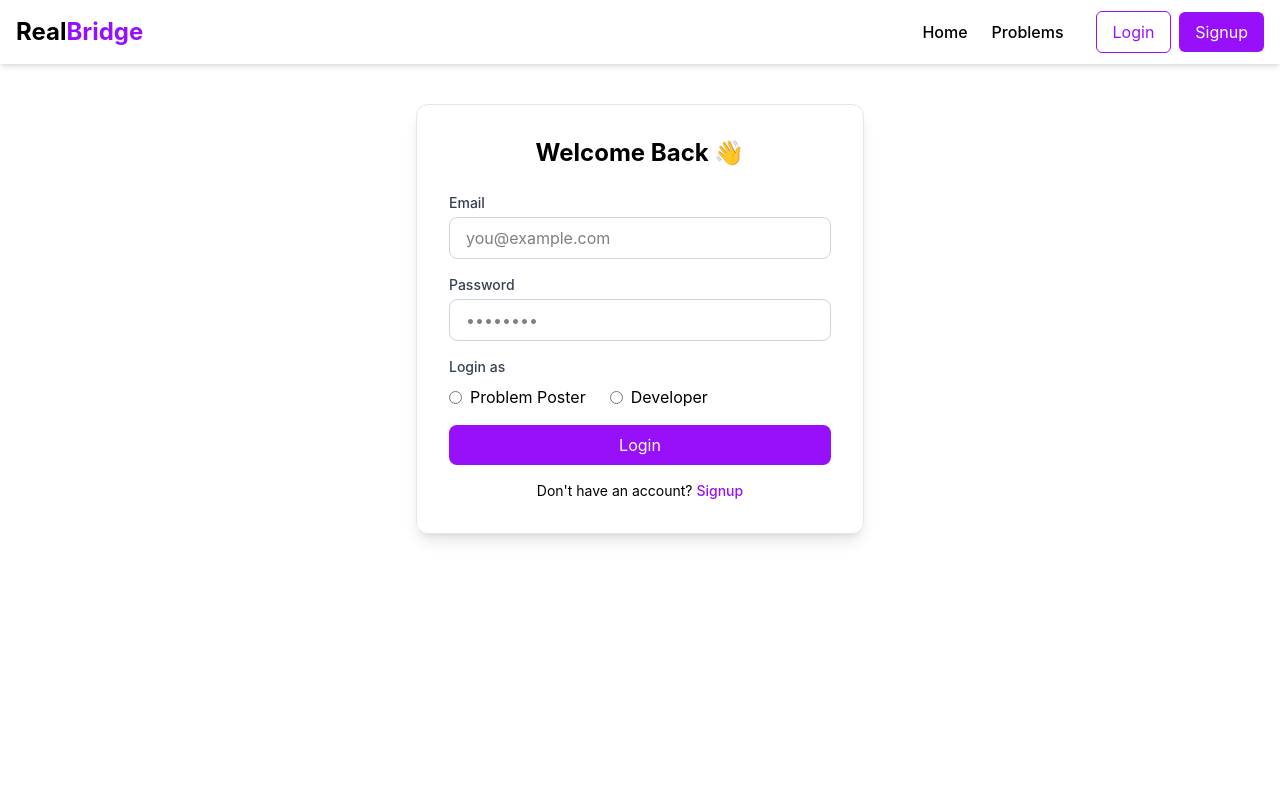
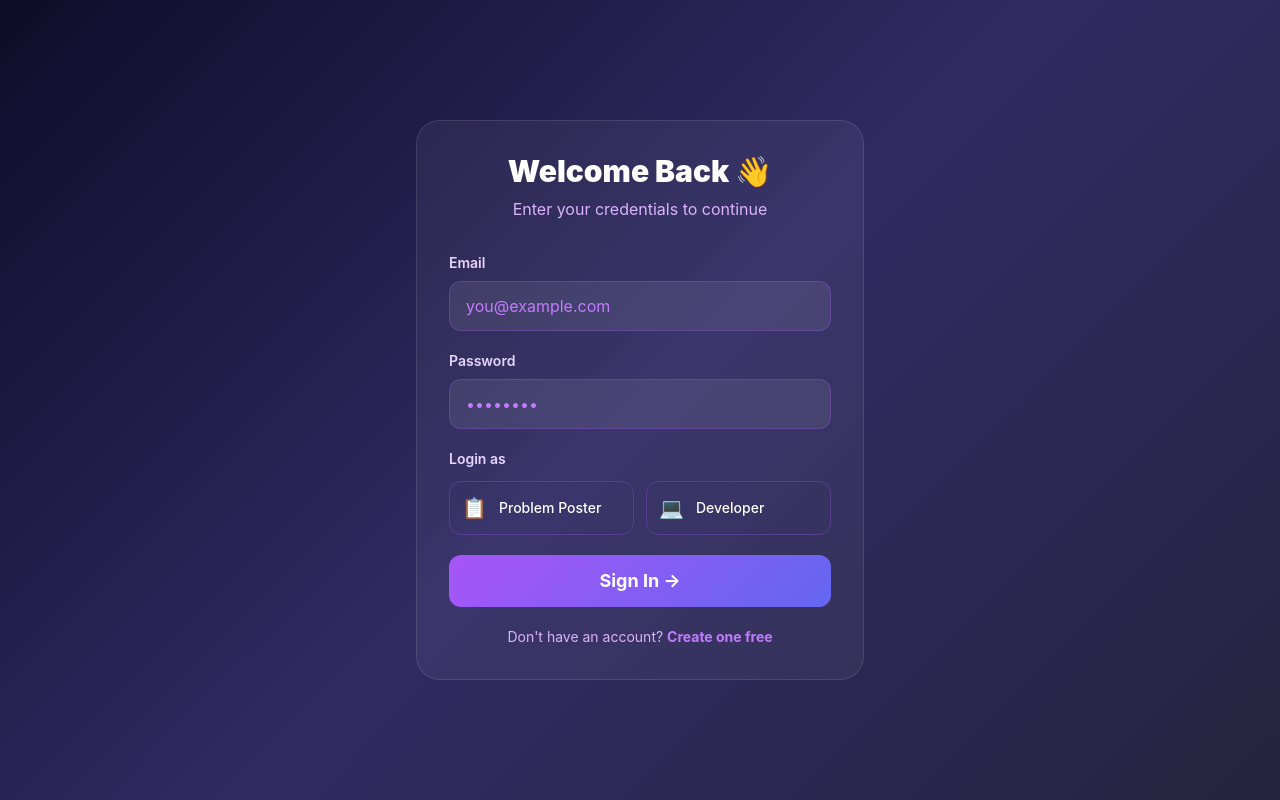
Before and after one commit to PrashansaMishra-max/RealBridge, a React app in the folder frontend/: page /login in a window 1280 px wide. Built offline with nearby package versions, Linux system fonts and the light colour scheme; the HTML template or start-up script is replaced by a standard one.

Commit message:
Redesigned Login page

```diff
--- a/frontend/src/components/auth/Login.jsx
+++ b/frontend/src/components/auth/Login.jsx
@@ -1,20 +1,15 @@
 import React, { useState } from 'react'
-import Navbar from '../shared/Navbar'
 import { Link, useNavigate } from 'react-router-dom'
 import axios from 'axios'
+import { useDispatch } from 'react-redux'
+import { setUser } from '../../redux/authSlice'
+import { toast } from 'sonner'
+import { Loader2, Mail, Lock, Zap } from 'lucide-react'
 import { USER_API_END_POINT } from '../../utils/constant'
-import { useDispatch } from 'react-redux'
-import { setUser, setLoading } from '../../redux/authSlice'
-import { toast } from 'sonner'
-import { Loader2 } from 'lucide-react'
 
 const Login = () => {
-    const [input, setInput] = useState({
-        email: "",
-        password: "",
-        role: "",
-    });
-    const [loading, setLoadingState] = useState(false);
+    const [input, setInput] = useState({ email: "", password: "", role: "" });
+    const [loading, setLoading] = useState(false);
     const navigate = useNavigate();
     const dispatch = useDispatch();
 
@@ -24,9 +19,10 @@ const Login = () => {
 
     const submitHandler = async (e) => {
         e.preventDefault();
-        setLoadingState(true);
+        setLoading(true);
         try {
             const res = await axios.post(`${USER_API_END_POINT}/login`, input, {
+                headers: { "Content-Type": "application/json" },
                 withCredentials: true,
             });
             if (res.data.success) {
@@ -37,85 +33,79 @@ const Login = () => {
         } catch (error) {
             toast.error(error.response.data.message);
         } finally {
-            setLoadingState(false);
+            setLoading(false);
         }
     }
 
     return (
+        <div className='min-h-screen flex' style={{background: 'linear-gradient(135deg, #0f0c29, #302b63, #24243e)'}}>
+            <div className='flex-1 flex items-center justify-center px-6 py-12'>
+                <div className='w-full max-w-md'>
+                    <div className='rounded-3xl p-8' style={{background: 'rgba(255,255,255,0.05)', border: '1px solid rgba(255,255,255,0.1)'}}>
+                        <div className='text-center mb-8'>
+                            <h1 className='text-3xl font-black text-white mb-2'>Welcome Back 👋</h1>
+                            <p className='text-purple-300'>Enter your credentials to continue</p>
+                        </div>
+                        <form onSubmit={submitHandler} className='space-y-5'>
                             <div>
-            <Navbar />
-            <div className='flex items-center justify-center max-w-7xl mx-auto mt-10'>
-                <form onSubmit={submitHandler} className='w-full max-w-md border border-gray-200 rounded-xl p-8 shadow-lg'>
-                    <h1 className='font-bold text-2xl mb-6 text-center'>Welcome Back 👋</h1>
-
-                    {/* Email */}
-                    <div className='my-4'>
-                        <label className='block text-sm font-medium text-gray-700 mb-1'>Email</label>
+                                <label className='block text-sm font-semibold text-purple-200 mb-2'>Email</label>
                                 <input
                                     type="email"
                                     name="email"
                                     value={input.email}
                                     onChange={changeEventHandler}
                                     placeholder="you@example.com"
-                            className='w-full border border-gray-300 rounded-lg px-4 py-2 outline-none focus:border-purple-500'
+                                    className='w-full px-4 py-3 rounded-xl text-white placeholder-purple-400 outline-none'
+                                    style={{background: 'rgba(255,255,255,0.08)', border: '1px solid rgba(168,85,247,0.3)'}}
                                 />
                             </div>
-
-                    {/* Password */}
-                    <div className='my-4'>
-                        <label className='block text-sm font-medium text-gray-700 mb-1'>Password</label>
+                            <div>
+                                <label className='block text-sm font-semibold text-purple-200 mb-2'>Password</label>
                                 <input
                                     type="password"
                                     name="password"
                                     value={input.password}
                                     onChange={changeEventHandler}
                                     placeholder="••••••••"
-                            className='w-full border border-gray-300 rounded-lg px-4 py-2 outline-none focus:border-purple-500'
+                                    className='w-full px-4 py-3 rounded-xl text-white placeholder-purple-400 outline-none'
+                                    style={{background: 'rgba(255,255,255,0.08)', border: '1px solid rgba(168,85,247,0.3)'}}
                                 />
                             </div>
-
-                    {/* Role */}
-                    <div className='my-4'>
-                        <label className='block text-sm font-medium text-gray-700 mb-2'>Login as</label>
-                        <div className='flex items-center gap-6'>
-                            <label className='flex items-center gap-2 cursor-pointer'>
-                                <input
-                                    type="radio"
-                                    name="role"
-                                    value="user"
-                                    checked={input.role === 'user'}
-                                    onChange={changeEventHandler}
-                                    className='accent-purple-600'
-                                />
-                                <span>Problem Poster</span>
+                            <div>
+                                <label className='block text-sm font-semibold text-purple-200 mb-3'>Login as</label>
+                                <div className='grid grid-cols-2 gap-3'>
+                                    {[
+                                        { value: 'user', label: 'Problem Poster', emoji: '📋' },
+                                        { value: 'developer', label: 'Developer', emoji: '💻' }
+                                    ].map((role) => (
+                                        <label key={role.value}
+                                            className='flex items-center gap-3 p-3 rounded-xl cursor-pointer transition-all'
+                                            style={{border: `1px solid ${input.role === role.value ? '#a855f7' : 'rgba(168,85,247,0.3)'}`, background: input.role === role.value ? 'rgba(168,85,247,0.2)' : 'transparent'}}
+                                        >
+                                            <input type="radio" name="role" value={role.value} checked={input.role === role.value} onChange={changeEventHandler} className='hidden' />
+                                            <span className='text-xl'>{role.emoji}</span>
+                                            <span className='text-white text-sm font-medium'>{role.label}</span>
                                         </label>
-                            <label className='flex items-center gap-2 cursor-pointer'>
-                                <input
-                                    type="radio"
-                                    name="role"
-                                    value="developer"
-                                    checked={input.role === 'developer'}
-                                    onChange={changeEventHandler}
-                                    className='accent-purple-600'
-                                />
-                                <span>Developer</span>
-                            </label>
+                                    ))}
                                 </div>
                             </div>
-
-                    {/* Submit */}
                             <button
                                 type="submit"
                                 disabled={loading}
-                        className='w-full bg-purple-600 text-white py-2 rounded-lg hover:bg-purple-700 mt-4 flex items-center justify-center'
+                                className='w-full py-3 rounded-xl text-white font-bold text-lg flex items-center justify-center gap-2 hover:opacity-90 transition-all'
+                                style={{backgroundImage: 'linear-gradient(135deg, #a855f7, #6366f1)'}}
                             >
-                        {loading ? <><Loader2 className='mr-2 h-4 w-4 animate-spin' /> Please wait</> : 'Login'}
+                                {loading ? <><Loader2 className='w-5 h-5 animate-spin' /> Please wait...</> : 'Sign In →'}
                             </button>
-
-                    <p className='text-sm text-center mt-4'>
-                        Don't have an account? <Link to="/signup" className='text-purple-600 font-medium'>Signup</Link>
+                            <p className='text-center text-purple-300 text-sm'>
+                                Don't have an account?{' '}
+                                <Link to="/signup" className='text-purple-400 font-bold hover:text-white'>
+                                    Create one free
+                                </Link>
                             </p>
                         </form>
+                    </div>
+                </div>
             </div>
         </div>
     )
```
Lines whose indentation alone changed are shown as unchanged.
